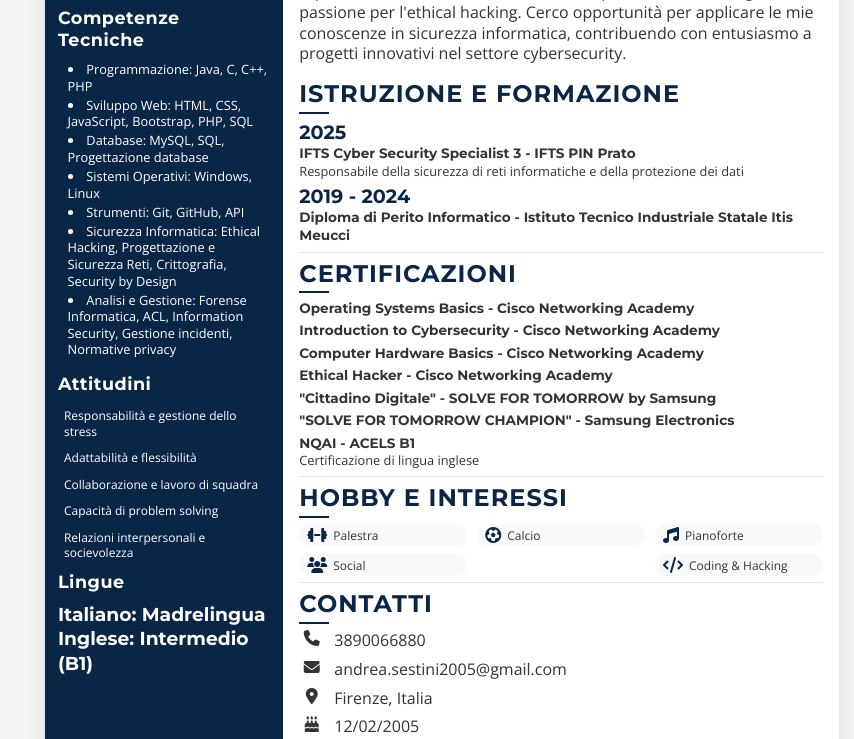
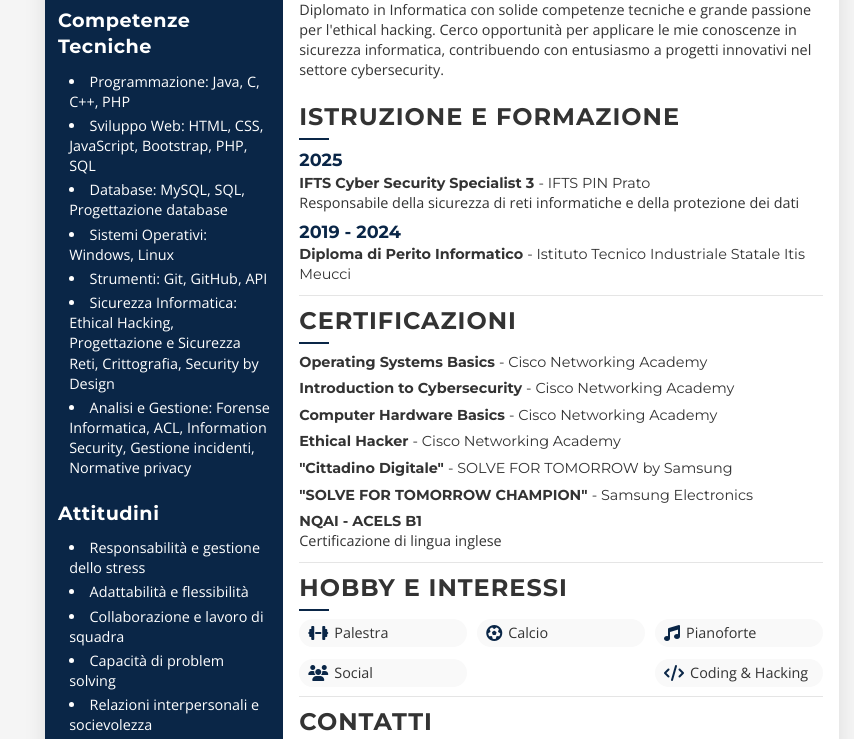
Before and after one commit to andreaexe/CurriculumVitae, a plain HTML site: page cv.html in a window 1280 px wide. Shown: the part 129-868 px from the top of the page, without its empty margins (198-1052 px from the left). Drawn offline with nearby package versions, Linux system fonts and the light colour scheme.

Commit message:
versione finale che entra in una pagina di foglio A4 con correzioni e tutto

```diff
--- a/cv.html
+++ b/cv.html
@@ -94,13 +94,13 @@
 
             <div class="section">
                 <h2>Attitudini</h2>
-                <div class="soft-skills">
-                    <div class="soft-skill">Responsabilità e gestione dello stress</div>
-                    <div class="soft-skill">Adattabilità e flessibilità</div>
-                    <div class="soft-skill">Collaborazione e lavoro di squadra</div>
-                    <div class="soft-skill">Capacità di problem solving</div>
-                    <div class="soft-skill">Relazioni interpersonali e socievolezza</div>
-                </div>
+                <ul class="soft-skills">
+                    <li>Responsabilità e gestione dello stress</li>
+                    <li>Adattabilità e flessibilità</li>
+                    <li>Collaborazione e lavoro di squadra</li>
+                    <li>Capacità di problem solving</li>
+                    <li>Relazioni interpersonali e socievolezza</li>
+                </ul>
             </div>
 
             <div class="section">
--- a/style.css
+++ b/style.css
@@ -9,7 +9,8 @@ body {
     font-family: 'Open Sans', sans-serif;
     background-color: #f5f5f5;
     color: #333;
-    line-height: 1.3; /* Further reduced from 1.4 */
+    line-height: 1.4; /* Increased from 1.3 for better spacing */
+    font-size: 0.9rem; /* Base font size for consistency */
 }
 
 h1, h2, h3, h4 {
@@ -18,7 +19,7 @@ h1, h2, h3, h4 {
 
 ul {
     list-style-position: inside;
-    margin-bottom: 0.3rem; /* Ridotto da 0.5rem */
+    margin-bottom: 0.4rem; /* Slightly increased */
 }
 
 /* Container principale - Ottimizzato per A4 */
@@ -64,8 +65,8 @@ ul {
 
 /* Sezioni generali */
 .section {
-    margin-bottom: 0.3rem; /* Ulteriormente ridotto */
-    padding-bottom: 0.15rem; /* Ulteriormente ridotto */
+    margin-bottom: 0.5rem; /* Increased from 0.3rem */
+    padding-bottom: 0.25rem; /* Increased from 0.15rem */
 }
 
 .right-column .section {
@@ -78,10 +79,10 @@ ul {
 }
 
 .left-column h2, .right-column h2 {
-    margin-bottom: 0.3rem;
-    font-size: 1.1rem; /* Ulteriormente ridotto */
-    padding-bottom: 0.25rem;
-    letter-spacing: 0.5px; /* Ridotto per compattare */
+    margin-bottom: 0.4rem; /* Increased */
+    font-size: 1.2rem; /* Standardized and slightly increased */
+    padding-bottom: 0.3rem; /* Increased */
+    letter-spacing: 0.5px;
 }
 
 .left-column h2::after {
@@ -96,11 +97,12 @@ ul {
 
 /* Contatti */
 .contact-info {
-    margin-top: 0.3rem; /* Ulteriormente ridotto */
+    margin-top: 0.4rem; /* Increased */
 }
 
 .contact-item {
-    margin-bottom: 0.2rem; /* Ulteriormente ridotto */
+    margin-bottom: 0.3rem; /* Increased */
+    font-size: 0.9rem; /* Standardized size */
 }
 
 .contact-item i {
@@ -110,20 +112,26 @@ ul {
 
 /* Istruzione */
 .education-item {
-    margin-bottom: 0.3rem; /* Ulteriormente ridotto */
+    margin-bottom: 0.4rem; /* Increased */
 }
 
 .education-item h3 {
-    font-size: 0.8rem; /* Ulteriormente ridotto */
+    font-size: 0.9rem; /* Increased for consistency */
 }
 
 .education-item h4 {
-    font-size: 0.85rem; /* Ulteriormente ridotto */
+    font-size: 0.9rem; /* Standardized size */
 }
 
 .education-item p {
-    font-size: 0.8rem;
-    margin-bottom: 0.05rem; /* Ulteriormente ridotto */
+    font-weight: normal;
+    font-size: 0.9rem; /* Standardized size */
+    margin-bottom: 0.1rem; /* Increased */
+}
+
+.cert-issuer {
+    font-weight: normal;
+    font-size: 0.9rem; /* Standardized size */
 }
 
 /* Colonna destra */
@@ -135,24 +143,24 @@ ul {
 /* Header */
 .header {
    margin-top: 0;
-   padding-bottom: 0.4rem; /* Ridotto */
+   padding-bottom: 0.5rem; /* Increased */
 }
 
 .header h1 {
-    font-size: 1.6rem; /* Ulteriormente ridotto */
-    line-height: 1.1;
+    font-size: 1.7rem; /* Slightly increased */
+    line-height: 1.2; /* Increased */
+    margin-bottom: 0.2rem;
 }
 
 .profession {
-    font-size: 0.9rem;
-    margin-bottom: 0.3rem; /* Ulteriormente ridotto */
+    font-size: 1.0rem; /* Increased */
+    margin-bottom: 0.4rem; /* Increased */
 }
 
 /* Sezione destra */
 .right-column h2 {
-    margin-bottom: 0.4rem; /* Ulteriormente ridotto */
-    padding-bottom: 0.3rem;
-    color: #0A2647;
+    margin-bottom: 0.5rem; /* Increased */
+    padding-bottom: 0.4rem; /* Increased */
     font-size: 1.5rem;
     text-transform: uppercase;
     letter-spacing: 1px;
@@ -170,32 +178,32 @@ ul {
 }
 
 .right-column h3 {
-    font-size: 1.2rem;
+    font-size: 1.1rem; /* Increased */
     color: #0A2647;
 }
 
 /* Esperienze */
 .experience-item {
-    margin-bottom: 0.7rem; /* Reduced from 1.5rem */
+    margin-bottom: 0.9rem; /* Increased */
     position: relative;
 }
 
 .date-location {
     display: flex;
     justify-content: space-between;
-    margin-bottom: 0.5rem;
-    font-size: 0.9rem;
+    margin-bottom: 0.6rem; /* Increased */
+    font-size: 0.9rem; /* Standardized size */
     color: #666;
 }
 
 .experience-item h3 {
-    margin-bottom: 0.2rem;
+    margin-bottom: 0.3rem; /* Increased */
 }
 
 .experience-item h4 {
     color: #555;
     font-weight: 500;
-    margin-bottom: 0.5rem;
+    margin-bottom: 0.6rem; /* Increased */
 }
 
 .experience-item ul {
@@ -203,8 +211,8 @@ ul {
 }
 
 .experience-item li {
-    margin-bottom: 0.2rem; /* Reduced from 0.3rem */
-    font-size: 0.9rem; /* Reduced from 0.95rem */
+    margin-bottom: 0.3rem; /* Increased */
+    font-size: 0.9rem; /* Standardized size */
 }
 
 /* Skills */
@@ -213,48 +221,38 @@ ul {
 }
 
 .skills-list {
-    margin-bottom: 0.5rem; /* Ridotto drasticamente da 1.5rem */
-    padding-left: 0.6rem; /* Ulteriormente ridotto */
+    margin-bottom: 0.6rem; /* Increased */
+    padding-left: 0.7rem; /* Increased */
 }
 
 .skills-list li {
-    margin-bottom: 0.15rem; /* Ulteriormente ridotto */
-    font-size: 0.8rem; /* Ulteriormente ridotto */
+    margin-bottom: 0.25rem; /* Increased */
+    font-size: 0.9rem; /* Standardized size */
 }
 
-.skill-level {
-    height: 8px;
-    background-color: #e0e0e0;
-    border-radius: 4px;
-    margin-top: 5px;
+/* Attitudini - Convertito in elenco */
+.soft-skills {
+    padding-left: 0.7rem;
+    list-style-type: disc;
+    margin-bottom: 0.5rem;
 }
 
-.skill-bar {
-    height: 100%;
-    background-color: #0A2647;
-    border-radius: 4px;
+.soft-skills li {
+    margin-bottom: 0.25rem;
+    font-size: 0.9rem;
+    color: white;
 }
 
-/* Soft Skills */
-.soft-skills {
-    display: flex;
-    flex-wrap: wrap;
-    gap: 5px; /* Ulteriormente ridotto */
-}
-
+/* Rimuoviamo lo stile vecchio delle soft-skills che non useremo più */
 .soft-skill {
-    background-color: #0A2647;
-    color: white;
-    padding: 3px 6px; /* Ulteriormente ridotto */
-    border-radius: 15px;
-    font-size: 0.75rem; /* Ulteriormente ridotto */
+    display: none;
 }
 
 /* Hobby e interessi */
 .hobbies {
     display: flex;
     flex-wrap: wrap;
-    gap: 5px; /* Ulteriormente ridotto */
+    gap: 7px; /* Increased */
     justify-content: space-between; /* Distribuisce gli hobby orizzontalmente */
 }
 
@@ -262,9 +260,9 @@ ul {
     display: flex;
     flex-direction: row;
     align-items: center;
-    margin-bottom: 3px;
+    margin-bottom: 5px; /* Increased */
     background-color: #f9f9f9;
-    padding: 3px 8px;
+    padding: 4px 9px; /* Increased */
     border-radius: 15px;
     width: auto;
     flex: 0 0 calc(33% - 5px); /* Organizza in 3 colonne */
@@ -277,7 +275,7 @@ ul {
 }
 
 .hobby span {
-    font-size: 0.75rem;
+    font-size: 0.9rem; /* Standardized size */
 }
 
 /* Sezione privacy */
@@ -285,11 +283,21 @@ ul {
     width: 100%;
     max-width: 210mm; /* Larghezza A4 */
     margin: 0 auto;
-    padding: 5px;
+    padding: 7px; /* Increased */
     text-align: center;
-    font-size: 0.7rem;
+    font-size: 0.8rem; /* Increased */
     color: #666;
     font-style: italic;
+}
+
+/* Languages */
+.language-level-text {
+    font-weight: normal;
+    font-size: 0.9rem; /* Standardized size */
+}
+
+.language-item h3 {
+    font-size: 0.9rem; /* Standardized size */
 }
 
 /* Print specific styles - Ottimizzati per A4 */
@@ -324,12 +332,12 @@ ul {
         height: 100px;
     }
 
-    .skills-list li, .soft-skill, .contact-item, .hobby span {
-        font-size: 0.75rem; /* Tutti i testi più piccoli per la stampa */
+    .skills-list li, .soft-skills li, .contact-item, .hobby span {
+        font-size: 0.9rem; /* Standardized size */
     }
 
     .privacy-disclaimer {
-        font-size: 0.65rem;
-        padding: 2px;
+        font-size: 0.8rem; /* Increased */
+        padding: 5px; /* Increased */
     }
 }
```
